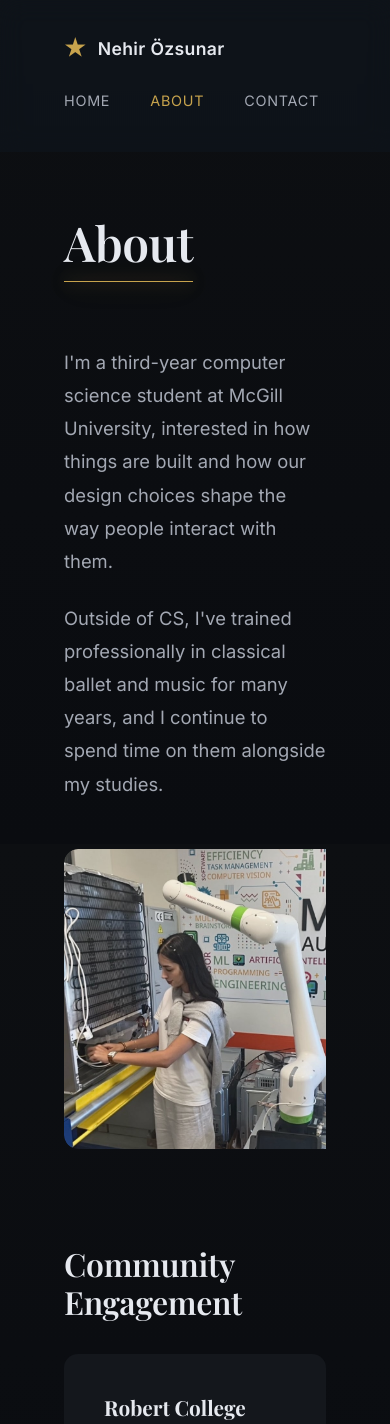
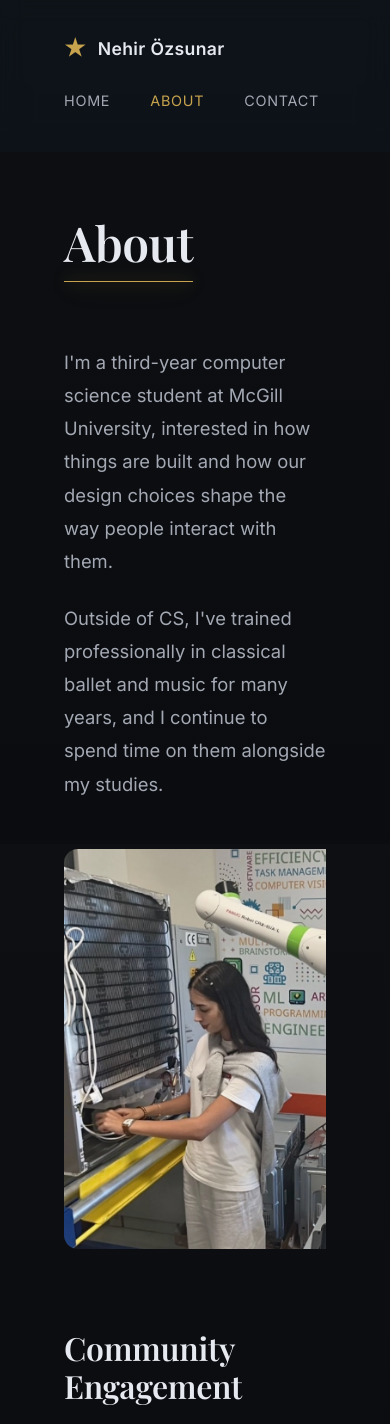
Before and after one commit to nehirozs/my-website, a React (Vite) app: page /about in a window 390 px wide. Shown: the top 1424 px of the page. Built offline with nearby package versions, Linux system fonts and the light colour scheme.

Commit message:
mobile fix

```diff
--- a/src/styles/globals.css
+++ b/src/styles/globals.css
@@ -72,15 +72,18 @@
   @media (max-width: 768px) {
     .photo-section {
       gap: 0 !important;
+      padding: 0 !important;
     }
 
     .photo-card {
-      min-width: 80vw !important;
+      min-width: 100vw !important;
+      border-radius: 0 !important;
     }
 
     .photo-card img {
       height: auto !important;
-      max-height: 300px !important;
-      object-fit: contain !important;
+      max-height: 400px !important;
+      width: 100% !important;
+      object-fit: scale-down !important;  /* Shows full image, scales down if too big */
     }
   }
```
